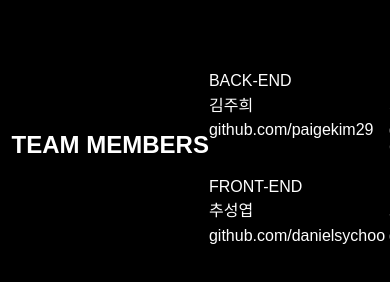
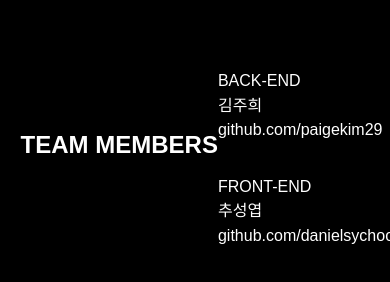
Before and after one commit to codestates/cloud-bookstore-client, a React (Create React App) app: page /mainpage in a window 390 px wide. Shown: the part 4714-4996 px from the top of the page. Built offline with nearby package versions, Linux system fonts and the light colour scheme; no server answers.

Commit message:
Update responsible mainpage

```diff
--- a/src/css/Footer.css
+++ b/src/css/Footer.css
@@ -164,7 +164,7 @@
   }
   .footerSecondLine {
     position: relative;
-    left: -59px;
+    left: -50px;
     width: 360px;
   }
 }
```
